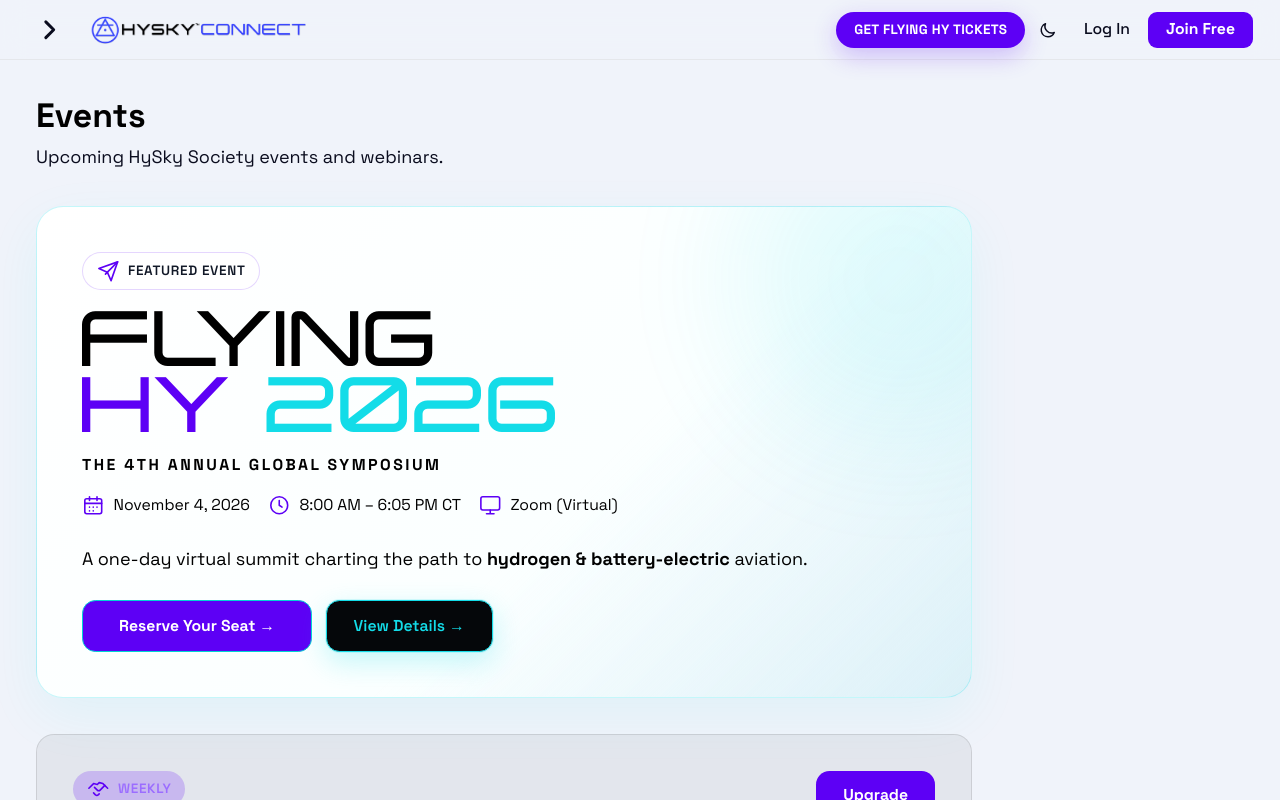
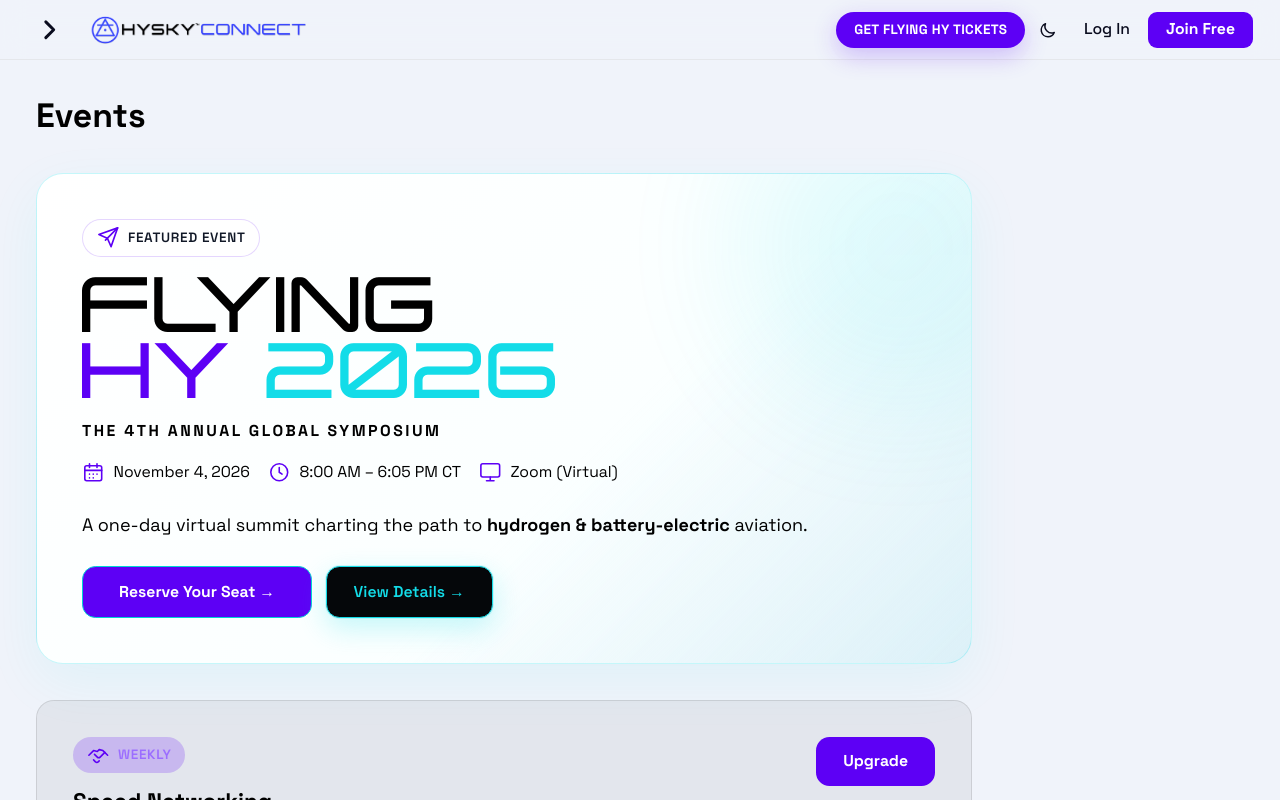
Before and after one commit to HYSKY-Society/web, a Next.js app: page /events in a window 1280 px wide. Shown: the top 800 px of the page. Built offline with nearby package versions, Linux system fonts and the light colour scheme; no server answers.

Commit message:
Polish Flying Hy event card actions

```diff
--- a/app/events/page.tsx
+++ b/app/events/page.tsx
@@ -29,7 +29,6 @@ export default function EventsPage() {
       <div className="text-white max-w-4xl px-4 sm:px-6 lg:px-8 py-8">
         <div className="mb-8">
           <h1 className="text-3xl font-bold mb-1.5">Events</h1>
-          <p className="text-white/40">Upcoming HySky Society events and webinars.</p>
         </div>
 
         {/* Flying HY 2026 — Featured */}
--- a/app/globals.css
+++ b/app/globals.css
@@ -202,11 +202,13 @@ body {
   border: 1px solid #13dce8 !important;
   color: #13dce8 !important;
   box-shadow: 0 0 0 1px rgba(19, 220, 232, .16), 0 10px 28px rgba(19, 220, 232, .24) !important;
+  transition: color .2s, box-shadow .2s, transform .2s !important;
 }
 
 .flying-hy-featured-details:hover {
   color: #55f2f5 !important;
   box-shadow: 0 0 0 1px rgba(19, 220, 232, .28), 0 12px 34px rgba(19, 220, 232, .34) !important;
+  transform: scale(1.02);
 }
 
 /* Keep muted interface copy readable against light surfaces. */
```
